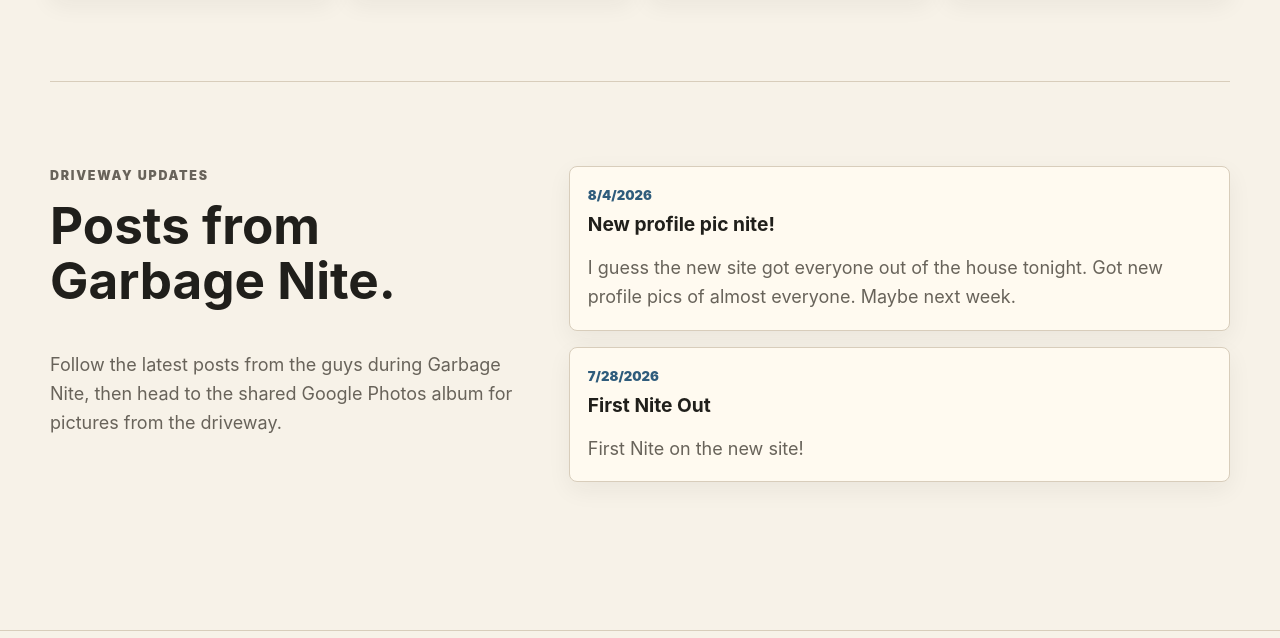
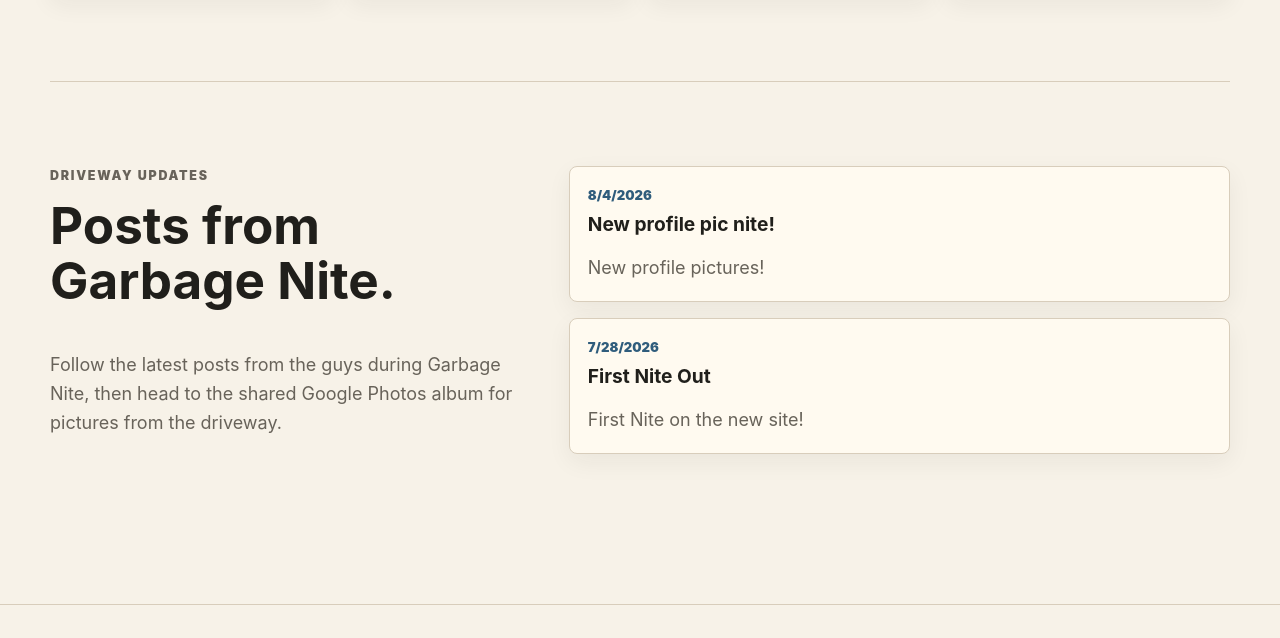
Before and after one commit to JamesNielsen/garbagenite, an Astro site: page / in a window 1280 px wide. Shown: the part 2165-2803 px from the top of the page. Built offline with nearby package versions, Linux system fonts and the light colour scheme; Astro itself is replaced by a stand-in of ours.

Commit message:
Update src/content/nites/2026-08-05-new-profile-pic-nite.md (via Pages CMS)

```diff
--- a/src/content/nites/2026-08-05-new-profile-pic-nite.md
+++ b/src/content/nites/2026-08-05-new-profile-pic-nite.md
@@ -1,6 +1,6 @@
 ---
 title: New profile pic nite!
 date: 8/4/2026
-summary: I guess the new site got everyone out of the house tonight. Got new
-  profile pics of almost everyone. Maybe next week.
+summary: New profile pictures!
 ---
+I guess the new site got everyone out of the house tonight. Got new profile pics of almost everyone. Maybe next week.
```
